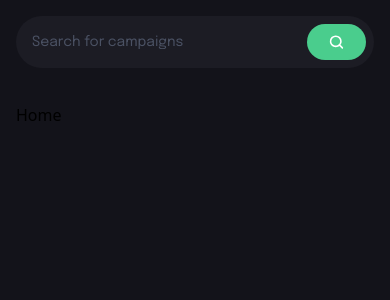
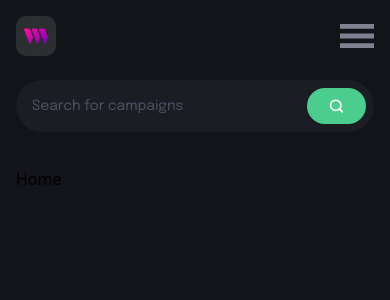
Before and after one commit to Melkibson/crowdfunding-dApp-client, a React (Vite) app: page / in a window 390 px wide. Shown: the top 300 px of the page. Built offline with nearby package versions, Linux system fonts and the light colour scheme; what @thirdweb-dev/react would draw is missing.

Commit message:
Create navbar mobile

```diff
--- a/src/components/organisms/Navbar/Navbar.jsx
+++ b/src/components/organisms/Navbar/Navbar.jsx
@@ -4,6 +4,7 @@
 import { logo, menu, thirdweb } from '../../../assets'
 import { navlinks } from '../../../constants'
 import { SearchBar } from "../../molecules/searchBar";
+import {NavbarMobile} from "./index";
 
 const Navbar = () => {
     const navigate = useNavigate();
@@ -29,6 +30,13 @@
                     </div>
                 </Link>
             </div>
+            <NavbarMobile
+                toggle={toggle}
+                setToggle={setToggle}
+                isActive={isActive}
+                setIsActive={setIsActive}
+                navigate={navigate}
+            />
         </div>
     );
 }
--- /dev/null
+++ b/src/components/organisms/Navbar/NavbarMobile.jsx
@@ -0,0 +1,54 @@
+import React from 'react'
+import {menu, thirdweb} from "../../../assets";
+import {navlinks} from "../../../constants";
+import {Button} from "../../atoms/button/custom";
+const address = '0xabcdef'
+
+const NavbarMobile = ({toggle, setToggle, isActive, setIsActive, navigate}) => {
+    return (
+        <div className="sm:hidden flex justify-between items-center relative">
+            <div className="w-[40px] h-[40px] rounded-[10px] bg-[#2c2f32] flex justify-center items-center cursor-pointer">
+                <img src={thirdweb} alt="user"
+                     className="w-[60%] h-[60%] object-contain"/>
+
+            </div>
+            <img src={menu} alt="menu"
+                 className="w-[34px] h-[34px] object contain cursor-pointer"
+                 onClick={() => setToggle(toggle => !toggle)}
+            />
+            <div className={`absolute top-[60px] right-0 left-0 bg-[#1c1c24] z-10 shadow-secondary py-4
+            ${!toggle ? '-translate-y-[100vh]' : 'translate-y-0'} transition-all duration-700`}>
+                <ul className="mb-4">
+                    {navlinks.map(link => (
+                        <li
+                            key={link.name}
+                            className={`flex p-4 ${isActive === link.name  && 'bg-[#3a3a43]'}`}
+                            onClick={() => {
+                                setIsActive(link.name)
+                                setToggle(false)
+                                navigate(link.link)
+                            }}
+                        >
+                            <img src={link.imgUrl} alt={link.name}
+                            className={`w-[24px] h-[24px] object-contain ${isActive === link.name ? 'grayscale-0' : 'grayscale'}`}/>
+                            <span className={`ml-[20px] font-epilogue font-semibold text-[14px]
+                                ${isActive === link.name ? 'text-[#1dc071]' : 'text-[#808191]'}`}>
+                                {link.name}
+                            </span>
+                        </li>
+                    ))}
+                </ul>
+                <div className="flex mx-4">
+                    <Button
+                        btnType="button"
+                        title={address ? 'Create a campaign' : 'Connect'}
+                        styles={address ? 'bg-[#1dc071]' : 'bg-[#8c6dfd]'}
+                        handleClick={() => address ? navigate('create-campaign') : 'connect()'}
+                    />
+                </div>
+            </div>
+        </div>
+    );
+}
+
+export default NavbarMobile
--- a/src/components/organisms/Navbar/index.js
+++ b/src/components/organisms/Navbar/index.js
@@ -1 +1,2 @@
 export { default as Navbar } from './Navbar'
+export { default as NavbarMobile } from './NavbarMobile'
```
